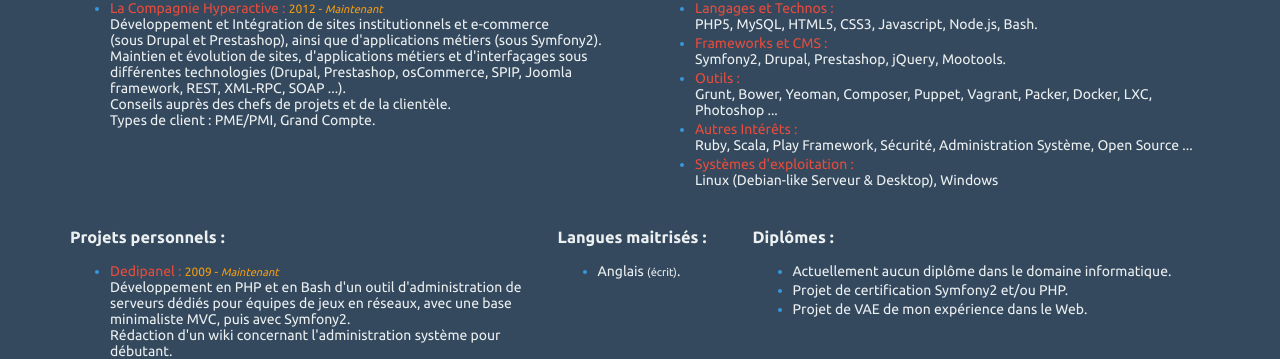
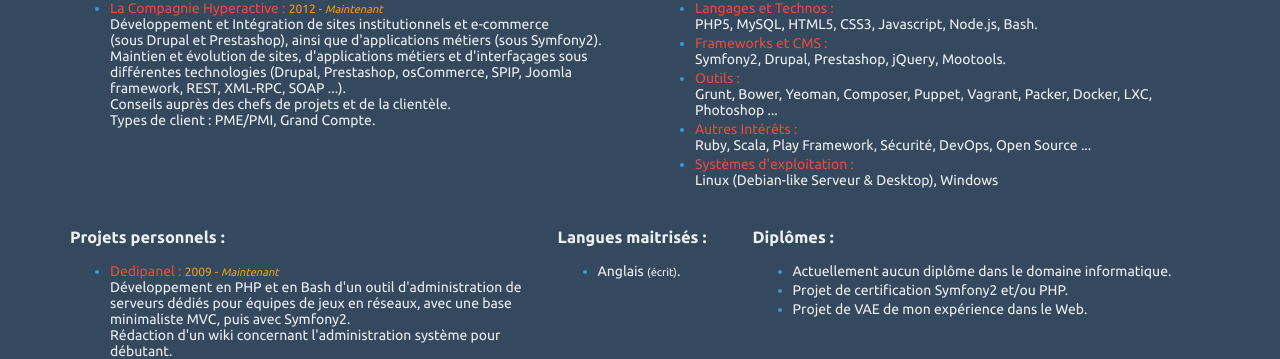
Before and after one commit to NiR-/akerouanton-name, a Jekyll site: the page built from cv.html, in a window 1280 px wide. Shown: the part 311-670 px from the top of the page. Built offline with Jekyll 4.4.1, drawn with Linux system fonts in a browser that asks for light colours; Markdown is read by kramdown in place of the engine named in the settings.

Commit message:
Remplacement sys admin par DevOps.

```diff
--- a/cv.html
+++ b/cv.html
@@ -66,7 +66,7 @@
 			</li>
 			<li>
 				<label for="interets-info">Autres Intérêts :</label><br />
-				<span id="interets-info">Ruby, Scala, Play Framework, Sécurité, Administration Système, Open Source ...</span>
+				<span id="interets-info">Ruby, Scala, Play Framework, Sécurité, DevOps, Open Source ...</span>
 			</li>
 			<li>
 				<label for="os">Systèmes d'exploitation :</label><br />
```
